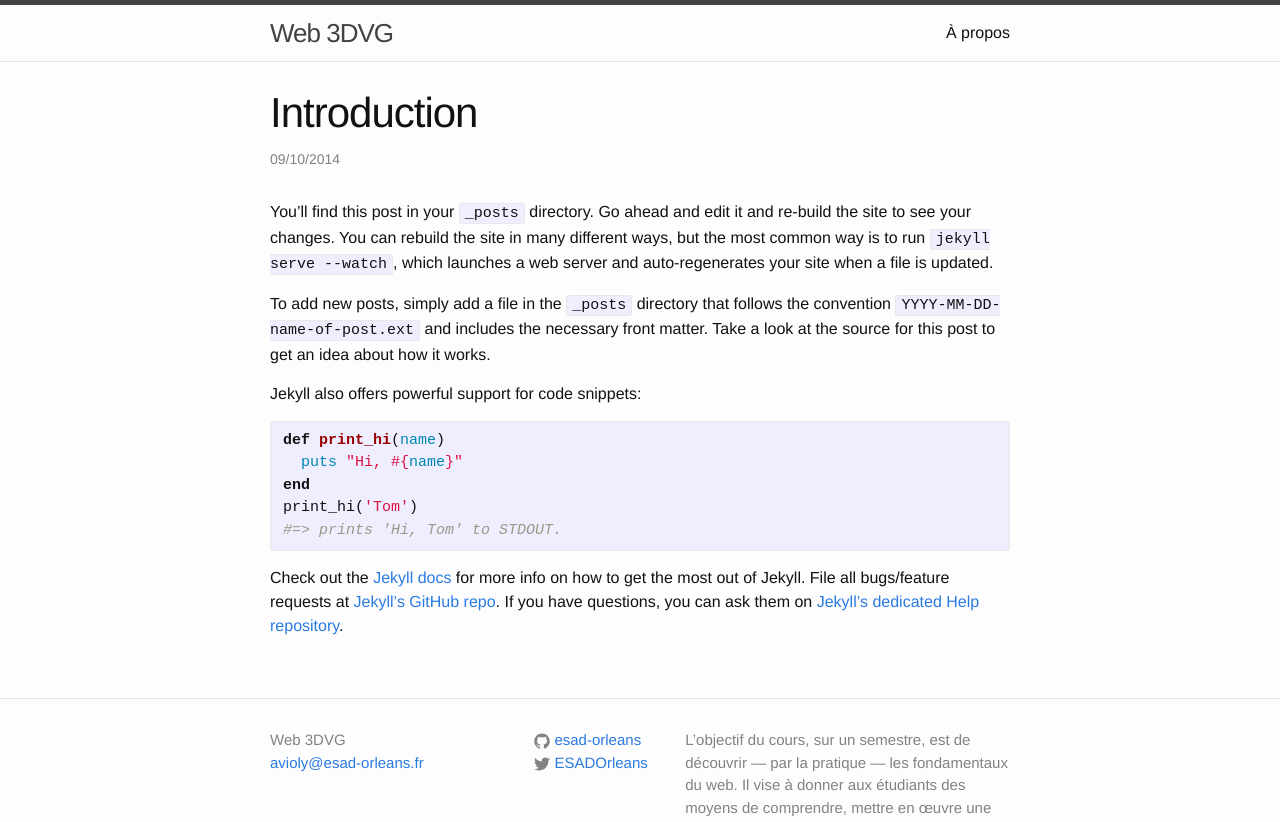
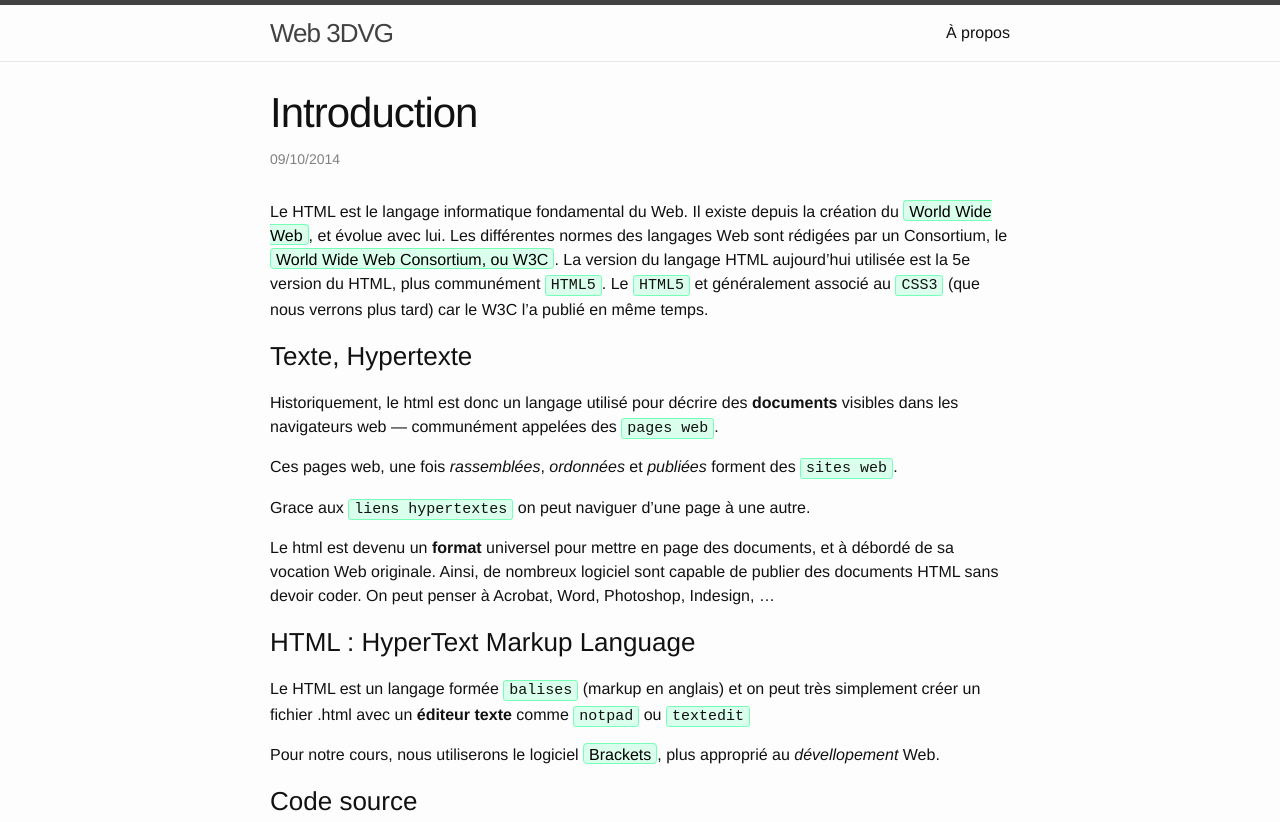
Before and after one commit to ESAD-Orleans/3dvg-web, a Jekyll site: the page built from _posts/2014-10-09-introduction.md, in a window 1280 px wide. Shown: the top 822 px of the page. Built offline with Jekyll 4.4.1, drawn with Linux system fonts in a browser that asks for light colours; some of the changed text lies outside the part shown.

Commit message:
mise à jour

```diff
--- a/_layouts/post.html
+++ b/_layouts/post.html
@@ -12,4 +12,12 @@
     {{ content }}
   </article>
 
+	{% if page.tags %}
+	<h2>mots-clés</h2>
+	<ul class="post-tags">{% for tag in page.tags %}
+		<li>{{ tag }}</li>
+		{% endfor %}
+	</ul>
+	{% endif %}
+
 </div>
--- a/_posts/2014-10-09-introduction.markdown
+++ /dev/null
@@ -1,25 +0,0 @@
----
-layout: post
-title:  "Introduction"
-date:   2014-10-09 09:45:00
-categories: html
----
-You’ll find this post in your `_posts` directory. Go ahead and edit it and re-build the site to see your changes. You can rebuild the site in many different ways, but the most common way is to run `jekyll serve --watch`, which launches a web server and auto-regenerates your site when a file is updated.
-
-To add new posts, simply add a file in the `_posts` directory that follows the convention `YYYY-MM-DD-name-of-post.ext` and includes the necessary front matter. Take a look at the source for this post to get an idea about how it works.
-
-Jekyll also offers powerful support for code snippets:
-
-{% highlight ruby %}
-def print_hi(name)
-  puts "Hi, #{name}"
-end
-print_hi('Tom')
-#=> prints 'Hi, Tom' to STDOUT.
-{% endhighlight %}
-
-Check out the [Jekyll docs][jekyll] for more info on how to get the most out of Jekyll. File all bugs/feature requests at [Jekyll’s GitHub repo][jekyll-gh]. If you have questions, you can ask them on [Jekyll’s dedicated Help repository][jekyll-help].
-
-[jekyll]:      http://jekyllrb.com
-[jekyll-gh]:   https://github.com/jekyll/jekyll
-[jekyll-help]: https://github.com/jekyll/jekyll-help
--- /dev/null
+++ b/_posts/2014-10-09-introduction.md
@@ -0,0 +1,44 @@
+---
+layout: post
+title:  "Introduction"
+date:   2014-10-09 09:45:00
+categories: html
+tags: html World-Wide-Web html5 balises hypertext
+---
+
+Le HTML est le langage informatique fondamental du Web. Il existe depuis la création du [World Wide Web][World_Wide_Web], et évolue avec lui.
+Les différentes normes des langages Web sont rédigées par un Consortium, le [World Wide Web Consortium, ou W3C](http://w3c.org).
+La version du langage HTML aujourd’hui utilisée est la 5e version du HTML, plus communément `HTML5`.
+Le `HTML5` et généralement associé au `CSS3` (que nous verrons plus tard) car le W3C l’a publié en même temps.
+
+### Texte, Hypertexte
+
+Historiquement, le html est donc un langage utilisé pour décrire des __documents__ visibles dans les navigateurs web — communément appelées des `pages web`.
+
+Ces pages web, une fois *rassemblées*, *ordonnées* et *publiées* forment des `sites web`.
+
+Grace aux `liens hypertextes` on peut naviguer d’une page à une autre.
+
+Le html est devenu un **format** universel pour mettre en page des documents, et à débordé de sa vocation Web originale.
+Ainsi, de nombreux logiciel sont capable de publier des documents HTML sans devoir coder.
+On peut penser à Acrobat, Word, Photoshop, Indesign, …
+
+### HTML : HyperText Markup Language
+
+Le HTML est un langage formée `balises` (markup en anglais) et on peut très simplement créer un fichier .html avec un **éditeur texte** comme `notpad` ou `textedit`
+
+Pour notre cours, nous utiliserons le logiciel [Brackets], plus approprié au *dévellopement* Web.
+
+
+### Code source
+
+Le code source `HTML` et `CSS` est interprété par le navigateur.
+
+![image](/3dvg-web/images/html.source.png)
+
+
+
+
+[wikipedia]: http://fr.wikipedia.org/wiki/
+[World_Wide_Web]: http://fr.wikipedia.org/wiki/World_Wide_Web
+[Brackets]: http://brackets.io/
--- a/_sass/_base.scss
+++ b/_sass/_base.scss
@@ -93,7 +93,7 @@
     text-decoration: none;
 
     &:visited {
-        color: darken($brand-color, 15%);
+      text-decoration: underline;
     }
 
     &:hover {
@@ -128,9 +128,9 @@
 pre,
 code {
     font-size: 15px;
-    border: 1px solid $grey-color-light;
+    border: 1px solid lighten($brand-color, 20%);
     border-radius: 3px;
-    background-color: #eef;
+    background-color: lighten($brand-color, 40%);
 }
 
 code {
--- a/_sass/_layout.scss
+++ b/_sass/_layout.scss
@@ -233,4 +233,16 @@
             font-size: 18px;
         }
     }
+
+  a{
+    background: lighten($brand-color,40%);
+    border:solid 1px lighten($brand-color, 20%);
+    border-radius: 4px;
+    color:#000;
+    padding: 2px 5px 0px;
+    &:hover{
+      text-decoration: none;
+      border:solid 1px #000;
+    }
+  }
 }
--- /dev/null
+++ b/_sass/_upgrade.scss
@@ -0,0 +1,17 @@
+/**
+ * Site header
+ */
+ul.post-tags{
+  margin: 0;
+  li{
+    list-style: none;
+    display: inline;
+    border: 1px solid lighten($brand-color, 20%);
+    background: lighten($brand-color,40%);
+    color:#000;
+    padding: 4px 8px;
+    border-radius: 4px;
+    cursor: default;
+    font-family: monospace;
+  }
+}
--- a/css/main.scss
+++ b/css/main.scss
@@ -15,7 +15,7 @@
 
 $text-color:       #111;
 $background-color: #fdfdfd;
-$brand-color:      #2a7ae2;
+$brand-color: #0fff86;
 
 $grey-color:       #828282;
 $grey-color-light: lighten($grey-color, 40%);
@@ -45,5 +45,6 @@
 @import
         "base",
         "layout",
-        "syntax-highlighting"
+        "syntax-highlighting",
+        "upgrade"
 ;
--- a/index.html
+++ b/index.html
@@ -3,6 +3,10 @@
 ---
 
 <div class="home">
+
+	<div id="intro">
+
+	</div>
 
   <ul class="post-list">
     {% for post in site.posts %}
```
Also changed, not shown: _posts/2014-10-09-html-startup.md (added, +47 -0 lines).
